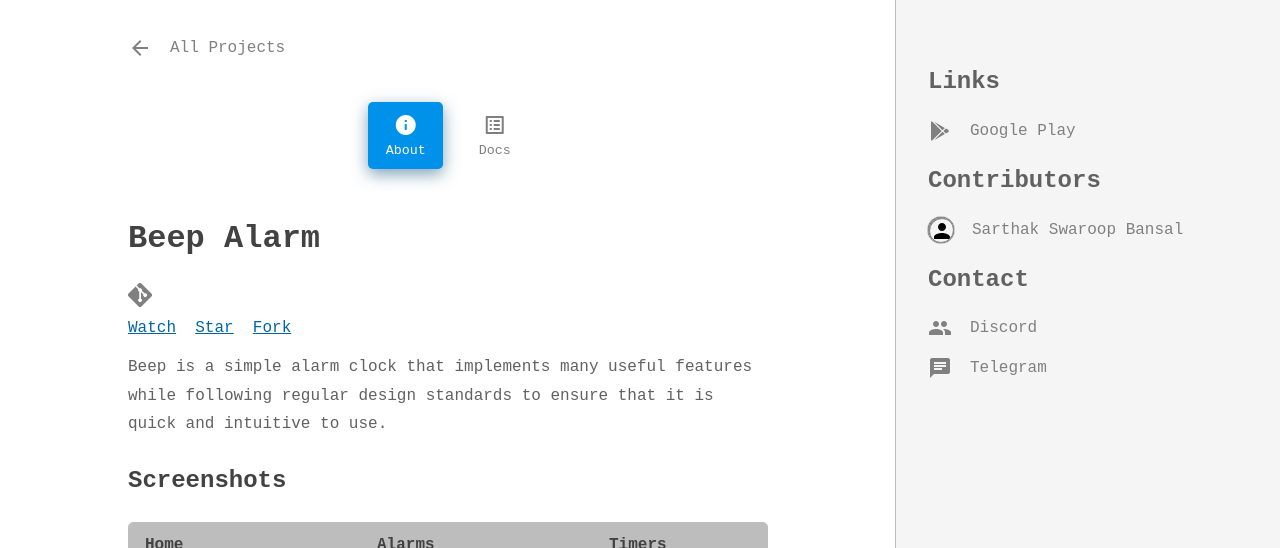
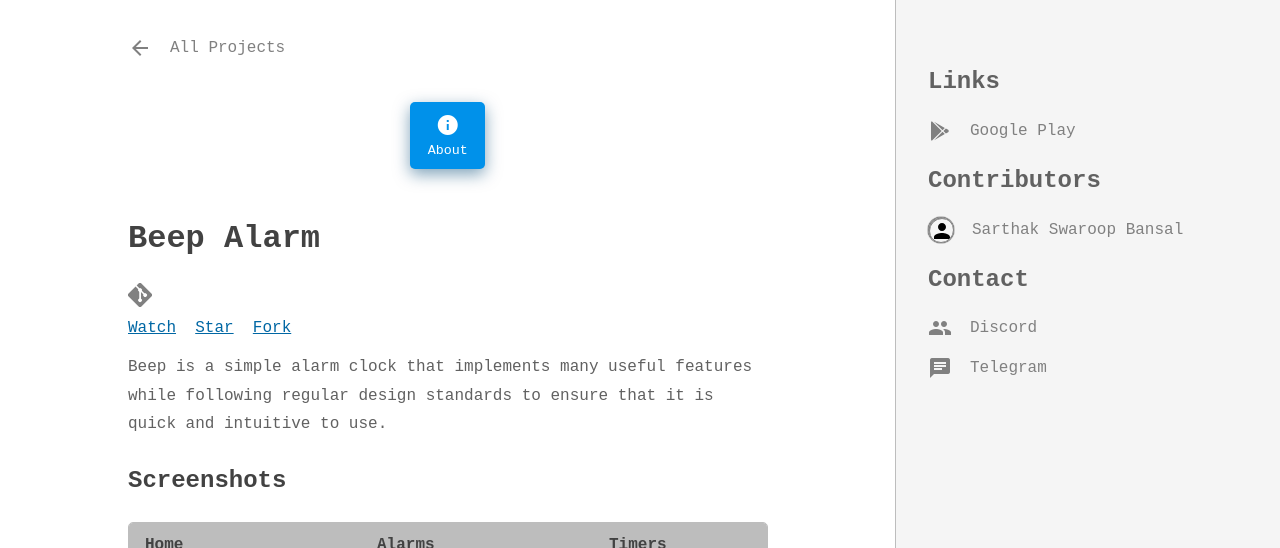
Before and after one commit to SarthakSwaroop/sarthakswaroop.github.io, a Jekyll site: the page built from _projects/beep.md, in a window 1280 px wide and 1158 px high, cut to the strip 0-548 px from the top of the window. Built offline with Jekyll 4.4.1, drawn with Linux system fonts in a browser that asks for light colours; nearby versions of some CDN libraries; some web fonts are replaced; comment, search, counter and statistics services are not loaded; a style sheet for code colours, icons or effects is not loaded.

Commit message:
Update project.html

```diff
--- a/_layouts/project.html
+++ b/_layouts/project.html
@@ -72,12 +72,7 @@
                 <span class="nav__item__title">Wiki</span>
             </button>
             {% endif %}
-            {% if page.isDocs == "true" %}
-            <button class="nav__item" onclick="location.href='docs/';">
-                <i class="nav__item__icon material-icons">list_alt</i>
-                <span class="nav__item__title">Docs</span>
-            </button>
-            {% endif %}
+
         </nav>
         <br>
         {% endif %}
```
